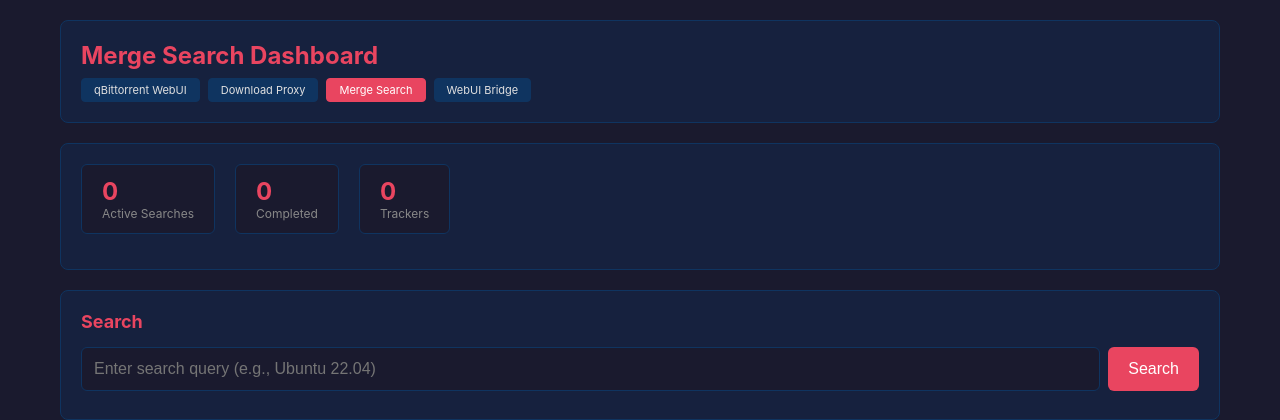
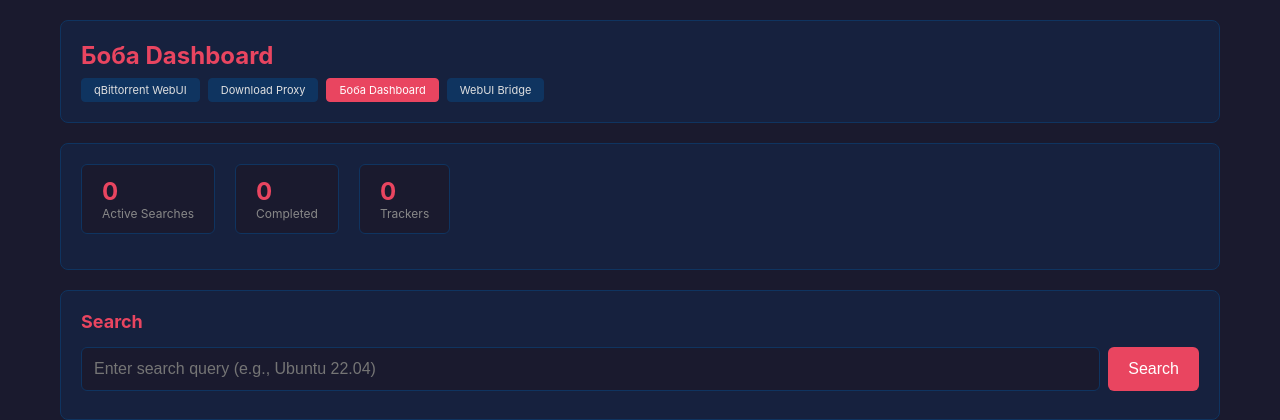
Before and after one commit to milos85vasic/qBitTorrent, a Python web app: template download-proxy/src/ui/templates/dashboard.html in a window 1280 px wide. Shown: the top 420 px of the page. Run offline with Jinja, Linux system fonts and the light colour scheme; the template is opened without the code that fills it, so the values that code supplies are empty.

Commit message:
feat: rebrand Merge Search Dashboard → Боба Dashboard

```diff
--- a/download-proxy/src/api/__init__.py
+++ b/download-proxy/src/api/__init__.py
@@ -57,7 +57,7 @@ async def lifespan(app: FastAPI):
 
 
 app = FastAPI(
-    title="qBittorrent Merge Search Service",
+    title="Боба Search Service",
     description="Search and merge results across multiple torrent trackers",
     version="1.0.0",
     lifespan=lifespan,
--- a/download-proxy/src/main.py
+++ b/download-proxy/src/main.py
@@ -1,6 +1,6 @@
 #!/usr/bin/env python3
 """
-Main entry point for the Merge Search Service.
+Main entry point for the Боба Search Service.
 
 Starts both:
 1. The original download proxy (HTTP server)
@@ -82,7 +82,7 @@ def main():
     signal.signal(signal.SIGINT, _signal_handler)
 
     logger.info("=" * 60)
-    logger.info("Merge Search Service Starting")
+    logger.info("Боба Search Service Starting")
     logger.info("=" * 60)
 
     proxy_thread = threading.Thread(target=start_original_proxy, daemon=True)
--- a/download-proxy/src/ui/templates/dashboard.html
+++ b/download-proxy/src/ui/templates/dashboard.html
@@ -3,7 +3,7 @@
 <head>
     <meta charset="UTF-8">
     <meta name="viewport" content="width=device-width, initial-scale=1.0">
-    <title>Merge Search - Dashboard</title>
+    <title>Боба Dashboard</title>
     <link rel="stylesheet" href="theme.css">
     <style>
         * { box-sizing: border-box; margin: 0; padding: 0; }
@@ -180,7 +180,7 @@
     <div class="container">
         <header>
             <div>
-                <h1>Merge Search Dashboard</h1>
+                <h1>Боба Dashboard</h1>
                 <div class="service-links" id="service-links"></div>
             </div>
             <div class="auth-section" id="auth-section"></div>
@@ -350,7 +350,7 @@
             var links = [
                 { name: 'qBittorrent WebUI', port: 7185, url: 'http://' + host + ':7185' },
                 { name: 'Download Proxy', port: 7186, url: 'http://' + host + ':7186' },
-                { name: 'Merge Search', port: 7187, url: 'http://' + host + ':7187', current: true },
+                { name: 'Боба Dashboard', port: 7187, url: 'http://' + host + ':7187', current: true },
                 { name: 'WebUI Bridge', port: 7188, url: 'http://' + host + ':7188' }
             ];
             var html = '';
--- a/frontend/src/app/app.component.ts
+++ b/frontend/src/app/app.component.ts
@@ -27,5 +27,5 @@ import { SiteFooterComponent } from './components/site-footer/site-footer.compon
   `]
 })
 export class AppComponent {
-  title = 'Merge Search Dashboard';
+  title = 'Боба Dashboard';
 }
--- a/frontend/src/app/components/dashboard/dashboard.component.html
+++ b/frontend/src/app/components/dashboard/dashboard.component.html
@@ -1,17 +1,17 @@
 <div class="container">
   <header>
     <div class="brand">
-      <img class="brand-logo" src="logo-header.png" alt="Merge Search Dashboard logo"
+      <img class="brand-logo" src="logo-header.png" alt="Боба Dashboard logo"
            width="48" height="48" loading="eager" decoding="async">
       <div class="brand-text">
-        <h1>Merge Search Dashboard</h1>
+        <h1>Боба Dashboard</h1>
         <p class="tagline">Multi-tracker meta-search with private-tracker bridge</p>
       </div>
     </div>
     <div class="service-links">
       <a [attr.href]="config().qbittorrent_url" target="_blank">qBittorrent WebUI</a>
       <a [attr.href]="hostUrl + ':7186'" target="_blank">Download Proxy</a>
-      <a [attr.href]="hostUrl + ':7187'" class="current">Merge Search</a>
+      <a [attr.href]="hostUrl + ':7187'" class="current">Боба Dashboard</a>
       <a [attr.href]="hostUrl + ':7188'" target="_blank"
          [class.disabled-link]="bridgeHealthy() === false"
          [class.checking]="bridgeHealthy() === null"
--- a/frontend/src/index.html
+++ b/frontend/src/index.html
@@ -2,10 +2,10 @@
 <html lang="en">
 <head>
   <meta charset="utf-8">
-  <title>Merge Search Dashboard</title>
+  <title>Боба Dashboard</title>
   <base href="/">
   <meta name="viewport" content="width=device-width, initial-scale=1">
-  <meta name="description" content="Merge Search Dashboard — multi-tracker meta-search, private-tracker bridge, real-time SSE results.">
+  <meta name="description" content="Боба Dashboard — multi-tracker meta-search, private-tracker bridge, real-time SSE results.">
   <meta name="theme-color" content="#0f1a30">
 
   <link rel="icon" type="image/x-icon" href="favicon.ico">
```
Also changed, not shown: frontend/src/app/app.component.spec.ts (+1 -1 lines), tests/contract/test_openapi_contract.py (+1 -1 lines), tests/integration/test_auth_and_links.py (+2 -2 lines), tests/unit/test_page_title.py (+4 -4 lines), 1 other file.
